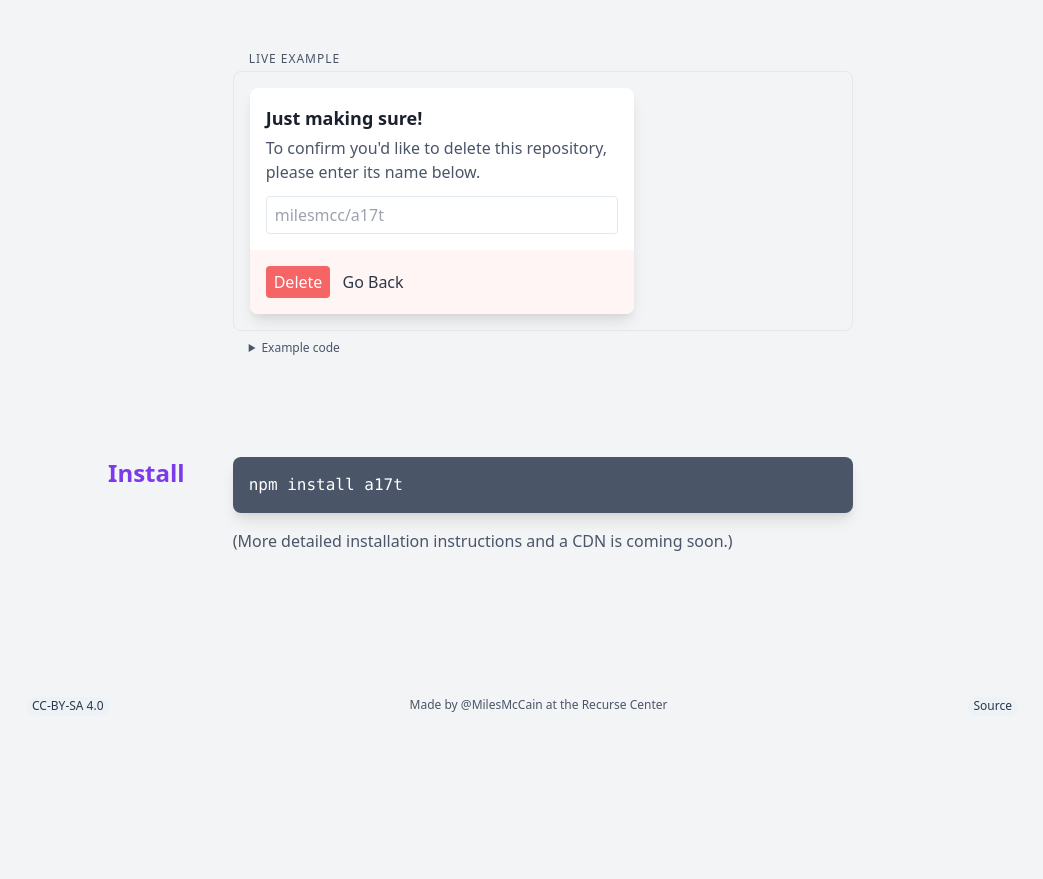
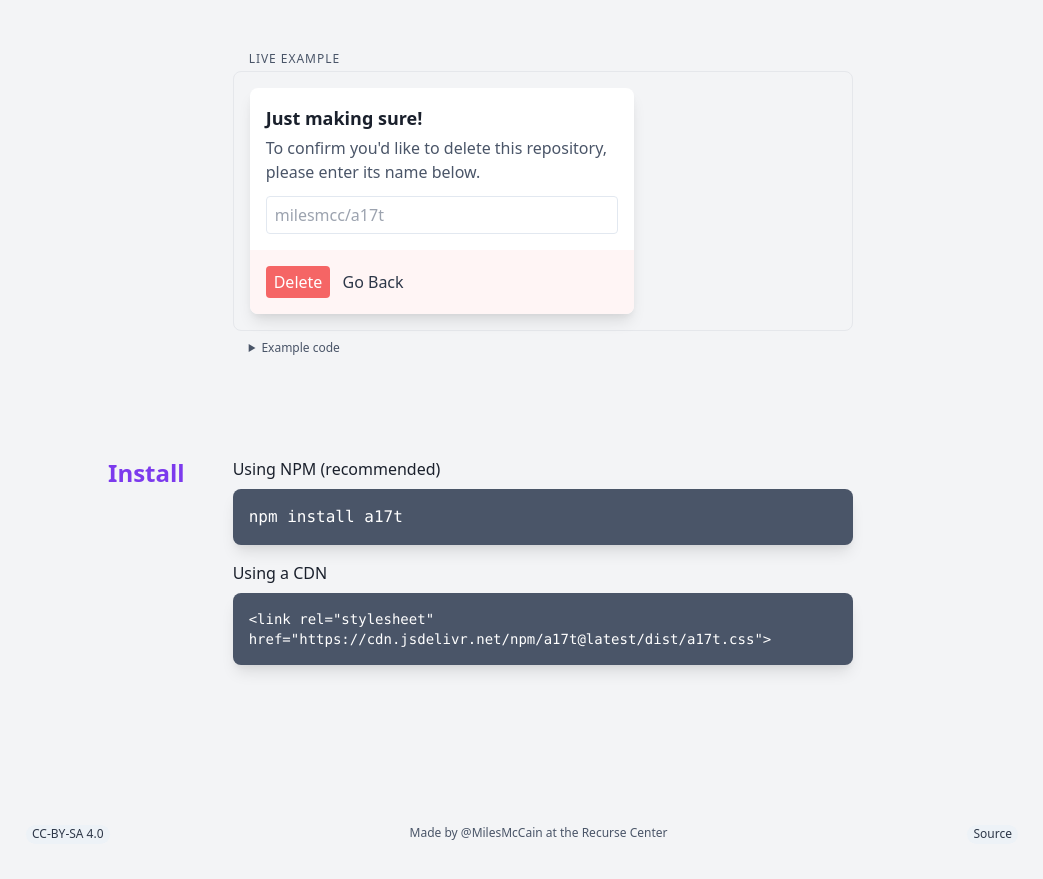
Before and after one commit to milesmcc/a17t, a Jekyll site: the page built from docs/index.md, in a window 1280 px wide and 900 px high, scrolled down 3541 px. Shown: the top 879 px of the window, without its empty margins (118-1161 px from the left). Built offline with Jekyll 4.4.1, drawn with Linux system fonts in a browser that asks for light colours; nearby versions of some CDN libraries; before the commit the page ends 4313 px from its top, so only the background shows below that; some of the changed text lies outside the part shown.

Commit message:
Fix main file, assemble heading, bump version

```diff
--- a/docs/_includes/elements_list.html
+++ b/docs/_includes/elements_list.html
@@ -1,5 +1,5 @@
 <div class="mb-4 lg:mr-6 w-1/2 lg:w-auto">
-  <p class="pl-2 pb-1 supra">Information</p>
+  <p class="pl-2 pb-1 supra text-gray-600">Information</p>
   <ul>
     <li><a class="portal ~urge !low {% if page.subtab == 'element-badge' %}active{% endif %}"
         href="{{'/information/badge' | relative_url}}">Badge</a></li>
@@ -24,7 +24,7 @@
   </ul>
 </div>
 <div class="mb-4 lg:mr-6 w-1/2 lg:w-auto">
-  <p class="pl-2 pb-1 supra">Interaction</p>
+  <p class="pl-2 pb-1 supra text-gray-600">Interaction</p>
   <ul>
     <li><a class="portal ~urge !low {% if page.subtab == 'element-button' %}active{% endif %}"
         href="{{'/interaction/button' | relative_url}}">Button</a></li>
@@ -47,7 +47,7 @@
   </ul>
 </div>
 <div class="mb-4 lg:mr-6 w-1/2 lg:w-auto">
-  <p class="pl-2 pb-1 supra">Layout</p>
+  <p class="pl-2 pb-1 supra text-gray-600">Layout</p>
   <ul>
     <li><a class="portal ~urge !low {% if page.subtab == 'element-aside' %}active{% endif %}"
         href="{{'/layout/aside'|relative_url}}">Aside</a></li>
@@ -60,7 +60,7 @@
   </ul>
 </div>
 <div class="mb-4 w-1/2 lg:w-auto">
-  <p class="pl-2 pb-1 supra">Typography</p>
+  <p class="pl-2 pb-1 supra text-gray-600">Typography</p>
   <ul>
     <li><a class="portal ~urge !low {% if page.subtab == 'element-code' %}active{% endif %}"
         href="{{'/typography/code'|relative_url}}">Code</a></li>
--- a/docs/_includes/header.html
+++ b/docs/_includes/header.html
@@ -37,26 +37,11 @@
           </div>
         </div>
       </li>
-      <li tabindex="0" class="portal dropdown outline-none">
-        Recipes
-        <div class="dropdown-display">
-          <div class="card ~neutral !low mt-1">
-            <p>Coming soon!</p>
-          </div>
-        </div>
-      </li>
-      <li tabindex="0" class="portal dropdown outline-none">Themes
-        <div class="dropdown-display">
-          <div class="card ~neutral !low mt-1">
-            <p>More themes coming soon!</p>
-          </div>
-        </div>
-      </li>
-      <li tabindex="0" class="portal"><a href="https://github.com/milesmcc/a17t/blob/master/LICENSE">License</a>
-      </li>
+      <li tabindex="0" class="portal dropdown outline-none"><a href="https://www.jsdelivr.com/package/npm/a17t">Install</a></li>
+      <li tabindex="0" class="portal"><a href="https://github.com/milesmcc/a17t/blob/master/LICENSE">License</a></li>
     </ul>
-    <div class="md:w-2/12 md:text-right md:p-0 p-2 portal opacity-50 flex items-center justify-end" style="z-index: 0;">
-      <a class="pr-2" href="https://github.com/milesmcc/a17t/releases">v0.1.1
+    <div class="md:w-2/12 md:text-right md:p-0 p-2 portal opacity-50 flex items-center md:justify-end" style="z-index: 0;">
+      <a class="pr-2" href="https://github.com/milesmcc/a17t/releases">v0.1.2
         beta</a>
       <a class="icon" href="https://github.com/milesmcc/a17t"><img width="32px" height="32px"
           src="{{ '/assets/GitHub-Mark-64px.png' | relative_url }}" alt="GitHub" /></a>
--- a/docs/index.md
+++ b/docs/index.md
@@ -250,10 +250,14 @@ layout: default
         <p class="heading text-purple-600 text-3xl mb-8 md:text-2xl">Install</p>
       </aside>
       <div class="md:w-9/12">
+        <p class="label mb-2">Using NPM (recommended)</p>
         <div class="card ~neutral !high font-mono mb-4">
           npm install a17t
         </div>
-        <p>(More detailed installation instructions and a CDN is coming soon.)</p>
+        <p class="label mb-2">Using a CDN</p>
+        <div class="card ~neutral !high font-mono mb-4 text-sm">
+          &lt;link rel="stylesheet" href="https://cdn.jsdelivr.net/npm/a17t@latest/dist/a17t.css"&gt;
+        </div>
       </div>
     </article>
   </div>
--- a/package.json
+++ b/package.json
@@ -1,8 +1,8 @@
 {
   "name": "a17t",
-  "version": "0.1.1",
+  "version": "0.1.2",
   "description": "Atomic design toolkit for beautiful, maintainable, and custom interfaces",
-  "main": "src/index.js",
+  "main": "dist/a17t.css",
   "scripts": {
     "build": "postcss src/base.css -o dist/a17t.css",
     "watch": "postcss src/base.css -o dist/a17t.css --watch",
```
